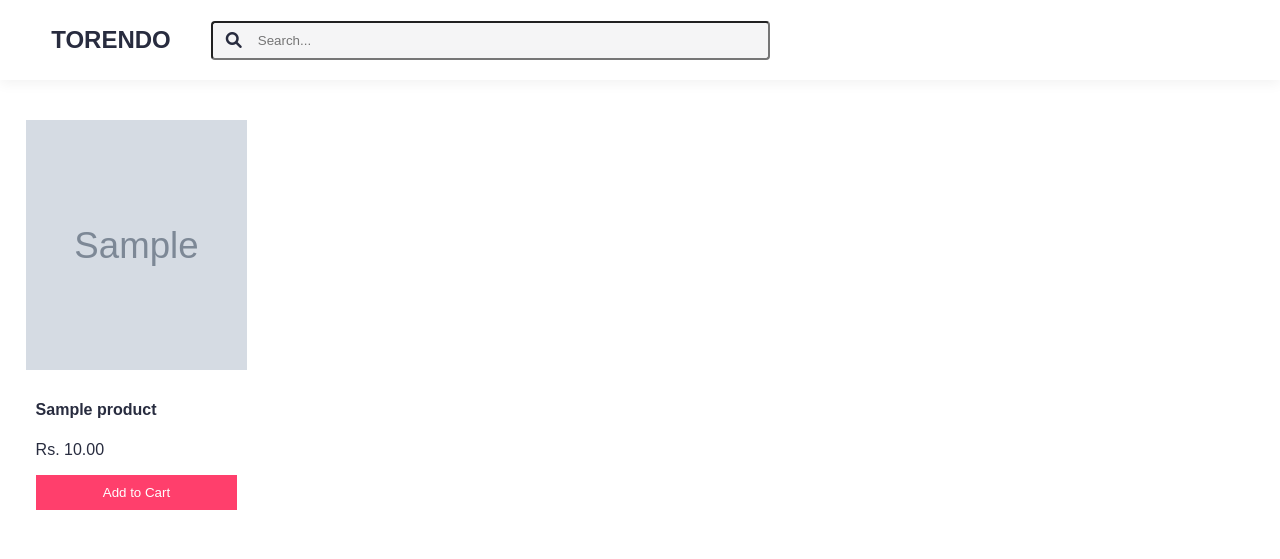
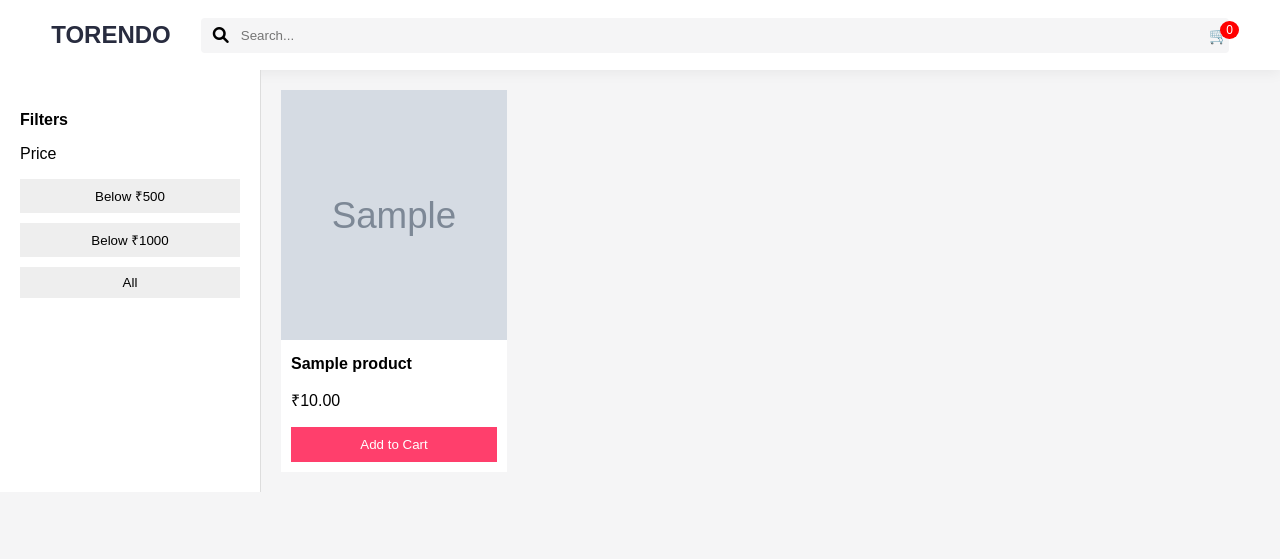
Before and after one commit to m-saikrishna-16/Custom_Outift_Builder, a Django app: page /products/ in a window 1280 px wide. Shown: the top 559 px of the page. Run offline with Django 5.2, Linux system fonts and the light colour scheme; tables that the repository leaves empty hold one stand-in row (values such as "Sample post"); grey boxes marked "Sample" are stand-in pictures.

Commit message:
Refactor products.html for improved layout and features

```diff
--- a/templates/products.html
+++ b/templates/products.html
@@ -2,80 +2,126 @@
 <!DOCTYPE html>
 <html lang="en">
 <head>
-  <meta charset="UTF-8" />
-  <meta name="viewport" content="width=device-width, initial-scale=1.0"/>
-  <title>Torendo | Online Fashion Store</title>
+<meta charset="UTF-8">
+<meta name="viewport" content="width=device-width, initial-scale=1.0">
+<title>Torendo | Fashion Store</title>
 
 <link rel="stylesheet" href="https://cdnjs.cloudflare.com/ajax/libs/font-awesome/6.0.0/css/all.min.css">
 
 <style>
 body {
   font-family: Assistant, Arial;
-      background: #ffffff;
   margin: 0;
-      color: #282c3f;
+  background: #f5f5f6;
 }
 
+/* NAVBAR */
 .navbar {
-      height: 80px;
+  height: 70px;
   display: flex;
   align-items: center;
   padding: 0 4%;
-      box-shadow: 0 4px 12px 0 rgba(0,0,0,.05);
-      position: sticky;
-      top: 0;
   background: #fff;
-      z-index: 1000;
+  box-shadow: 0 4px 12px rgba(0,0,0,.05);
 }
 
 .brand-logo {
   font-size: 24px;
   font-weight: 800;
+  text-decoration: none;
   color: #282c3f;
-      text-decoration: none;
 }
 
 .search-container {
-      flex-grow: 1;
-      max-width: 500px;
-      margin: 0 40px;
+  flex: 1;
+  margin: 0 30px;
   position: relative;
 }
 
 .search-container input {
   width: 100%;
+  padding: 10px 10px 10px 40px;
   background: #f5f5f6;
   border-radius: 4px;
-      padding: 10px 10px 10px 45px;
+  border: none;
 }
 
 .search-container i {
   position: absolute;
-      left: 15px;
+  left: 12px;
   top: 50%;
   transform: translateY(-50%);
 }
 
+/* CART */
+.cart-icon {
+  position: relative;
+  cursor: pointer;
+}
+
+.cart-count {
+  position: absolute;
+  top: -5px;
+  right: -10px;
+  background: red;
+  color: #fff;
+  font-size: 12px;
+  padding: 2px 6px;
+  border-radius: 50%;
+}
+
+/* LAYOUT */
+.container {
+  display: flex;
+}
+
+/* SIDEBAR */
+.sidebar {
+  width: 220px;
+  background: #fff;
+  padding: 20px;
+  border-right: 1px solid #ddd;
+}
+
+.sidebar h4 {
+  margin-bottom: 10px;
+}
+
+.sidebar button {
+  display: block;
+  margin: 10px 0;
+  padding: 8px;
+  width: 100%;
+  border: none;
+  background: #eee;
+  cursor: pointer;
+}
+
+.sidebar button:hover {
+  background: #ddd;
+}
+
+/* PRODUCTS */
 .products-container {
+  flex: 1;
   display: grid;
-      grid-template-columns: repeat(auto-fill, minmax(210px, 1fr));
-      gap: 30px;
-      padding: 40px 2%;
+  grid-template-columns: repeat(4, 1fr);
+  gap: 25px;
+  padding: 20px;
 }
 
 .product-card {
   background: #fff;
+  transition: 0.3s;
   cursor: pointer;
-      overflow: hidden;
-      transition: 0.3s;
 }
 
 .product-card:hover {
-      box-shadow: 0 10px 20px rgba(0,0,0,0.1);
+  box-shadow: 0 10px 25px rgba(0,0,0,0.1);
+  transform: translateY(-5px);
 }
 
 .image-container {
-      width: 100%;
   height: 250px;
   overflow: hidden;
 }
@@ -90,8 +136,8 @@
   padding: 10px;
 }
 
-    .discount-price {
-      font-weight: bold;
+.product-info h4 {
+  margin: 5px 0;
 }
 
 .add-to-cart-btn {
@@ -102,6 +148,10 @@
   border: none;
   cursor: pointer;
 }
+
+.add-to-cart-btn:hover {
+  background: #e7335a;
+}
 </style>
 </head>
 
@@ -111,51 +161,66 @@
   <a href="/" class="brand-logo">TORENDO</a>
 
   <div class="search-container">
-    <i class="fa-solid fa-magnifying-glass"></i>
-    <input type="text" id="productSearch" placeholder="Search..." onkeyup="filterProducts()">
+    <i class="fa fa-search"></i>
+    <input type="text" id="searchInput" placeholder="Search..." onkeyup="searchProduct()">
+  </div>
+
+  <div class="cart-icon" onclick="window.location.href='/cart/'">
+    🛒
+    <span class="cart-count" id="cart-count">0</span>
   </div>
 </nav>
 
+<div class="container">
+
+  <!-- SIDEBAR -->
+  <div class="sidebar">
+    <h4>Filters</h4>
+
+    <p>Price</p>
+    <button onclick="filterPrice(500)">Below ₹500</button>
+    <button onclick="filterPrice(1000)">Below ₹1000</button>
+    <button onclick="resetFilters()">All</button>
+  </div>
+
+  <!-- PRODUCTS -->
   <div class="products-container" id="product-list"></div>
+
+</div>
 
 <script>
 let allProducts = [];
 
+// Fetch products
 fetch("/get-products/")
   .then(res => res.json())
   .then(data => {
-    console.log("Products:", data);  // 🔥 debug
     allProducts = data;
     displayProducts(allProducts);
-  })
-  .catch(err => {
-    console.error("Error fetching products:", err);
+    updateCartCount();
   });
 
+// Display products
 function displayProducts(products) {
   const container = document.getElementById("product-list");
   container.innerHTML = "";
 
   products.forEach(p => {
-
-    // ✅ FIX IMAGE URL
-    let imageUrl = p.image;
-
-    if (!imageUrl) {
-      imageUrl = "{% static 'images/default.png' %}";
-    }
+    let imageUrl = p.image || "{% static 'images/default.png' %}";
 
     const card = document.createElement("div");
     card.className = "product-card";
 
     card.innerHTML = `
       <div class="image-container">
-        <img src="${imageUrl}" alt="${p.title}">
+        <img src="${imageUrl}">
       </div>
       <div class="product-info">
         <h4>${p.title}</h4>
-        <p>Rs. ${p.price}</p>
-        <button class="add-to-cart-btn">Add to Cart</button>
+        <p>₹${p.price}</p>
+        <button class="add-to-cart-btn" onclick="addToCart(${p.id})">
+          Add to Cart
+        </button>
       </div>
     `;
 
@@ -163,14 +228,54 @@ function displayProducts(products) {
   });
 }
 
-// Search
-function filterProducts() {
-  const term = document.getElementById("productSearch").value.toLowerCase();
+// ADD TO CART
+function addToCart(id) {
+  const product = allProducts.find(p => p.id === id);
 
+  let cart = JSON.parse(localStorage.getItem("cart")) || [];
+
+  const existing = cart.find(item => item.id === id);
+
+  if (existing) {
+    existing.quantity += 1;
+  } else {
+    cart.push({
+      id: product.id,
+      title: product.title,
+      price: product.price,
+      image: product.image,
+      quantity: 1
+    });
+  }
+
+  localStorage.setItem("cart", JSON.stringify(cart));
+  updateCartCount();
+
+  alert("Added to Cart ✅");
+}
+
+// CART COUNT
+function updateCartCount() {
+  let cart = JSON.parse(localStorage.getItem("cart")) || [];
+  document.getElementById("cart-count").innerText = cart.length;
+}
+
+// FILTERS
+function filterPrice(price) {
+  const filtered = allProducts.filter(p => p.price <= price);
+  displayProducts(filtered);
+}
+
+function resetFilters() {
+  displayProducts(allProducts);
+}
+
+// SEARCH
+function searchProduct() {
+  const term = document.getElementById("searchInput").value.toLowerCase();
   const filtered = allProducts.filter(p =>
     p.title.toLowerCase().includes(term)
   );
-
   displayProducts(filtered);
 }
 </script>
```
Lines whose indentation alone changed are shown as unchanged.
